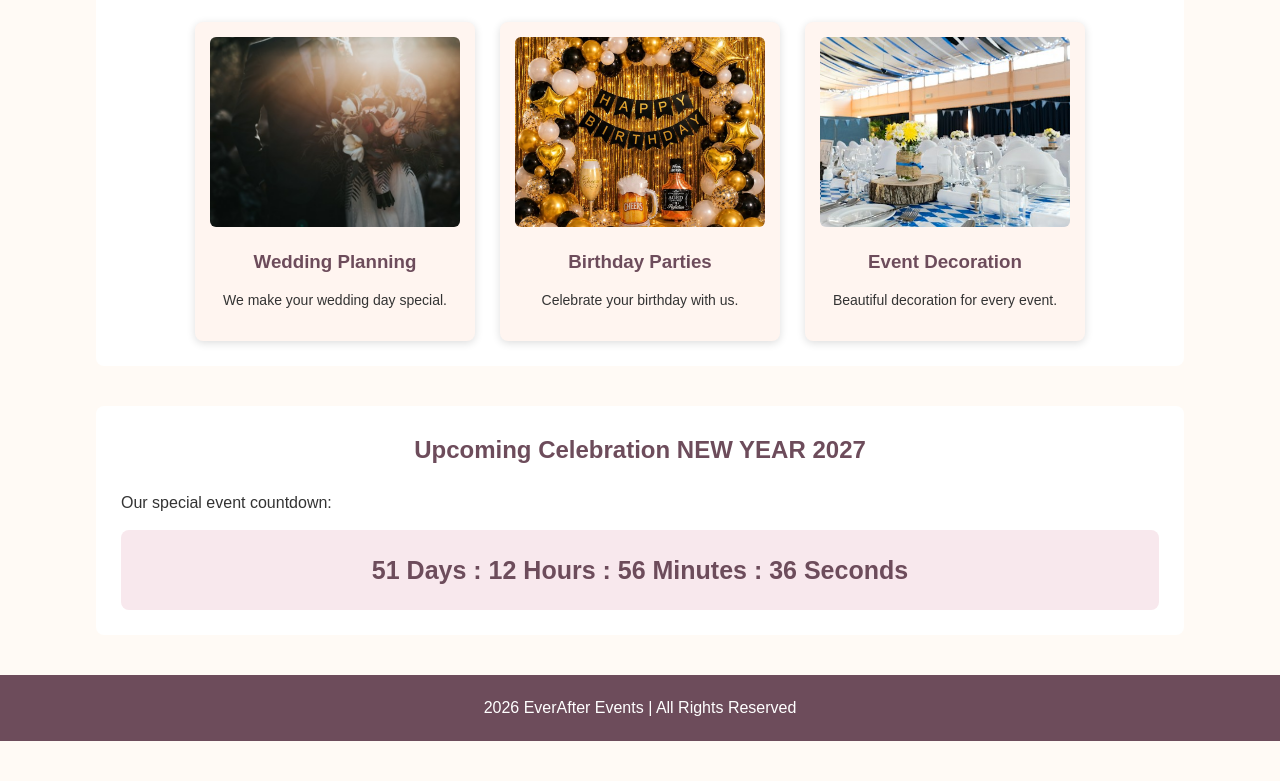
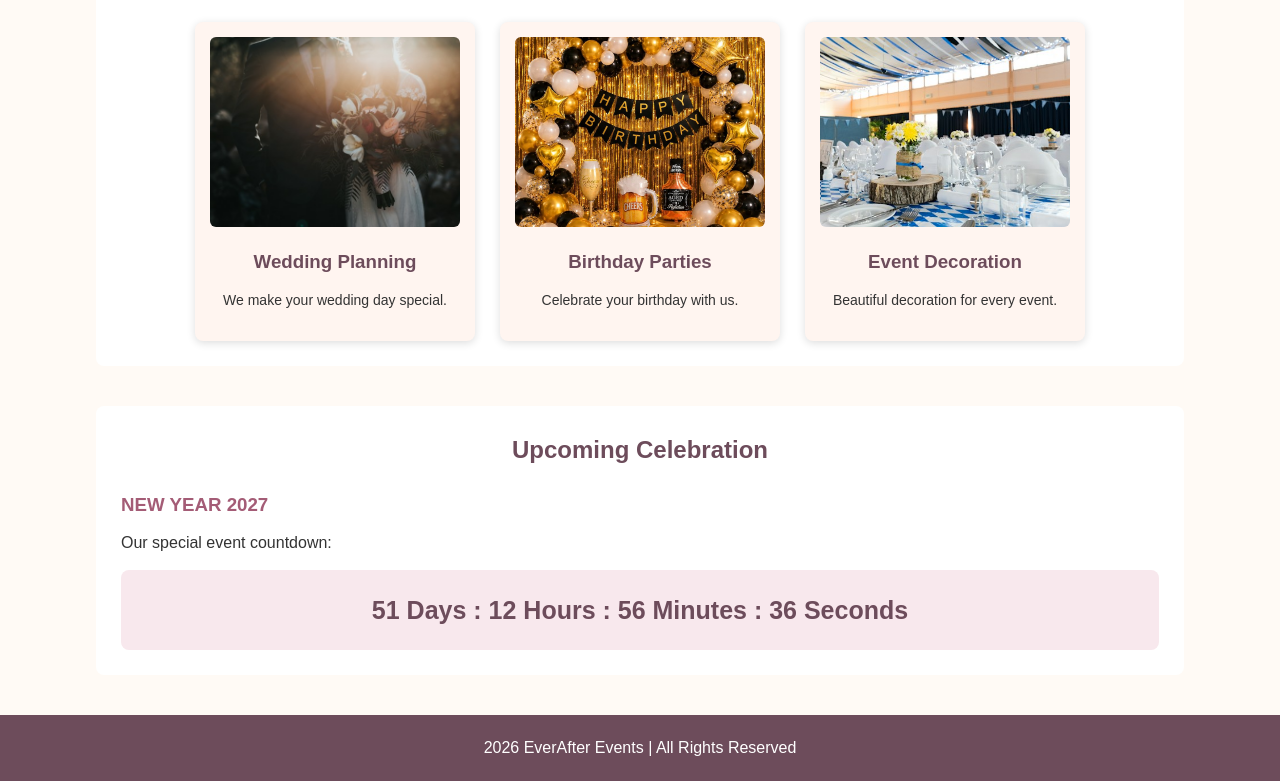
Before and after one commit to devkartikk/EverAfter, a plain HTML site: page index.html in a window 1280 px wide. Shown: the part 731-1512 px from the top of the page. Before the commit the page ends 1472 px from the top, so only its background shows below. Drawn offline with Linux system fonts and the light colour scheme.

Commit message:
Update index.html

```diff
--- a/index.html
+++ b/index.html
@@ -52,8 +52,8 @@
 </section>
 
 <section class="container">
-    <h2>Upcoming Celebration
-    NEW YEAR 2027</h2>
+    <h2>Upcoming Celebration</h2>
+    <h3>NEW YEAR 2027</h3>
     <p>Our special event countdown:</p>
 
     <div id="countdown"></div>
```
